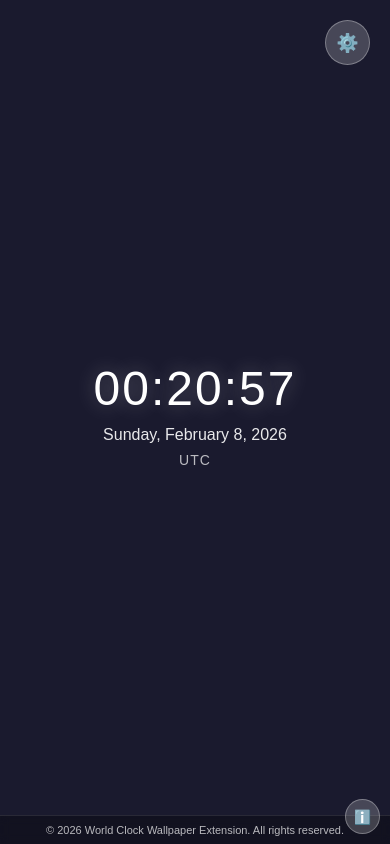
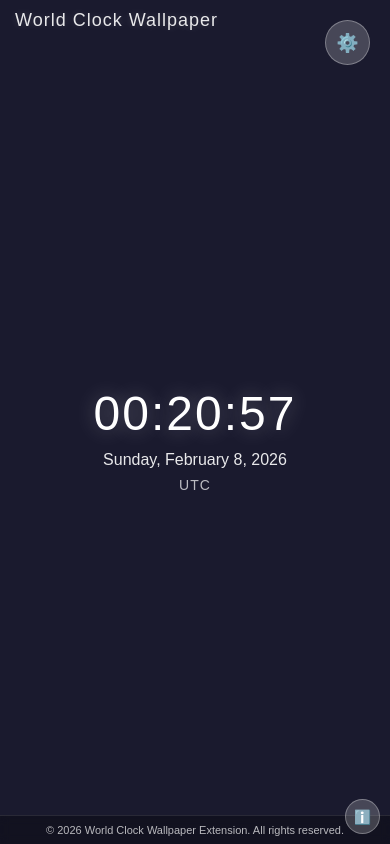
Before and after one commit to reflexdemon/world-clock-wallpaper, a browser extension: page index.html in a window 390 px wide. Drawn offline with Linux system fonts and the light colour scheme.

Commit message:
Added the header

```diff
--- a/index.html
+++ b/index.html
@@ -1,12 +1,17 @@
 <!DOCTYPE html>
 <html lang="en">
   <head>
-    <meta charset="UTF-8">
-    <meta name="viewport" content="width=device-width, initial-scale=1.0">
+    <meta charset="UTF-8" />
+    <meta name="viewport" content="width=device-width, initial-scale=1.0" />
     <title>World Clock Wallpaper</title>
-    <link rel="stylesheet" href="styles.css">
+    <link rel="stylesheet" href="styles.css" />
   </head>
   <body>
+    <!-- Page Title -->
+    <header class="page-header">
+      <h1 class="page-title">World Clock Wallpaper</h1>
+    </header>
+
     <div class="clock-container">
       <!-- Main Central Clock -->
       <div class="main-clock" id="mainClock">
@@ -32,13 +37,13 @@
         <!-- Background Color -->
         <div class="config-group">
           <label for="bgColor">Background Color:</label>
-                <input type="color" id="bgColor" value="#1a1a2e">
+          <input type="color" id="bgColor" value="#1a1a2e" />
         </div>
 
         <!-- Font Color -->
         <div class="config-group">
           <label for="fontColor">Font Color:</label>
-                <input type="color" id="fontColor" value="#ffffff">
+          <input type="color" id="fontColor" value="#ffffff" />
         </div>
 
         <!-- Font Settings -->
@@ -56,7 +61,7 @@
 
         <div class="config-group">
           <label for="fontSize">Font Size:</label>
-                <input type="range" id="fontSize" min="12" max="48" value="16">
+          <input type="range" id="fontSize" min="12" max="48" value="16" />
           <span id="fontSizeValue">16px</span>
         </div>
 
@@ -118,7 +123,8 @@
         <div class="about-body">
           <p class="version">Version 1.0</p>
           <p class="description">
-                    A customizable Chrome extension that displays multiple digital world clocks as your new tab wallpaper.
+            A customizable Chrome extension that displays multiple digital world
+            clocks as your new tab wallpaper.
           </p>
           <div class="features">
             <h4>Features:</h4>
@@ -140,7 +146,9 @@
           </div>
           <div class="contact">
             <h4>Support:</h4>
-                    <p>For issues or suggestions, please visit the extension repository.</p>
+            <p>
+              For issues or suggestions, please visit the extension repository.
+            </p>
           </div>
         </div>
       </div>
@@ -148,7 +156,10 @@
 
     <!-- Copyright Information -->
     <div class="copyright">
-        <p>© <span id="currentYear"></span> World Clock Wallpaper Extension. All rights reserved.</p>
+      <p>
+        © <span id="currentYear"></span> World Clock Wallpaper Extension. All
+        rights reserved.
+      </p>
     </div>
 
     <script src="script.js"></script>
--- a/styles.css
+++ b/styles.css
@@ -13,6 +13,29 @@ body {
   transition: background-color 0.3s ease;
 }
 
+/* Page Header */
+.page-header {
+  position: fixed;
+  top: 0;
+  left: 0;
+  right: 0;
+  padding: 20px 30px;
+  z-index: 100;
+  pointer-events: none;
+}
+
+.page-title {
+  font-size: clamp(24px, 3vw, 36px);
+  font-weight: 200;
+  letter-spacing: 2px;
+  margin: 0;
+  color: #ffffff;
+  opacity: 0.9;
+  text-align: left;
+  text-shadow: 0 0 10px rgba(255, 255, 255, 0.2);
+  animation: fadeIn 0.5s ease-in;
+}
+
 /* Main Container */
 .clock-container {
   display: flex;
@@ -20,7 +43,7 @@ body {
   justify-content: center;
   align-items: center;
   height: 100vh;
-    padding: 20px;
+  padding: 80px 20px 20px;
   gap: 40px;
 }
 
@@ -510,9 +533,17 @@ body {
 
 /* Responsive Design */
 @media (max-width: 768px) {
+  .page-header {
+    padding: 15px 20px;
+  }
+
+  .page-title {
+    font-size: clamp(20px, 2.5vw, 28px);
+  }
+
   .clock-container {
     gap: 20px;
-        padding: 15px;
+    padding: 70px 15px 15px;
   }
 
   .additional-clocks {
@@ -551,9 +582,18 @@ body {
 }
 
 @media (max-width: 480px) {
+  .page-header {
+    padding: 10px 15px;
+  }
+
+  .page-title {
+    font-size: clamp(18px, 4vw, 24px);
+    letter-spacing: 1px;
+  }
+
   .clock-container {
     gap: 15px;
-        padding: 10px;
+    padding: 60px 10px 10px;
   }
 
   .additional-clocks {
```
Lines whose indentation alone changed are shown as unchanged.
